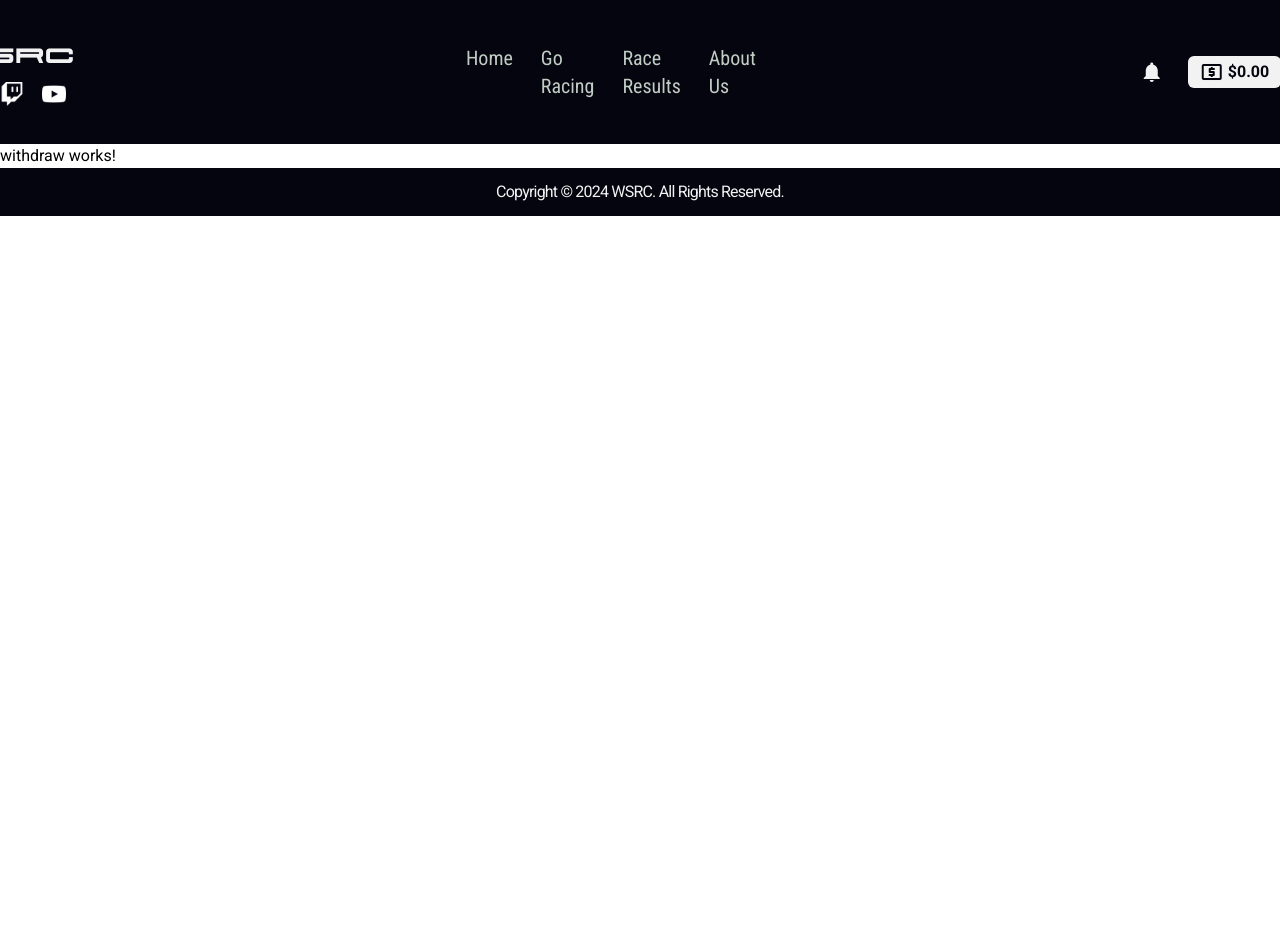
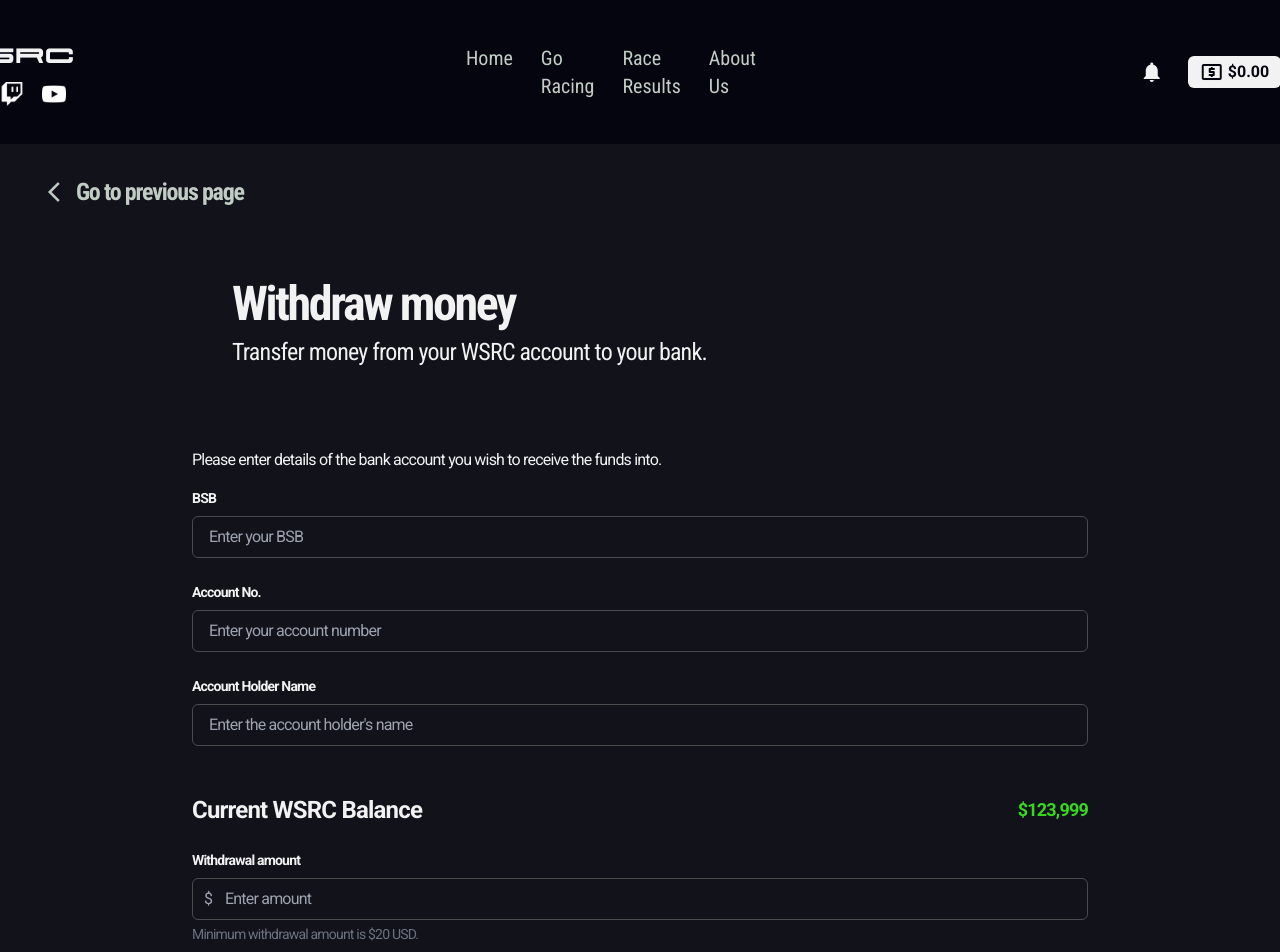
Before and after one commit to Caleb13360/wsrc, an Angular app in the folder wsrc-app/: page /withdraw in a window 1280 px wide. Shown: the top 952 px of the page. Before the commit the page ends 800 px from the top, so only its background shows below. Built offline with nearby package versions, Linux system fonts and the light colour scheme.

Commit message:
withdraw ui done

```diff
--- a/wsrc-app/src/app/withdraw/withdraw.component.html
+++ b/wsrc-app/src/app/withdraw/withdraw.component.html
@@ -1 +1,85 @@
-<p>withdraw works!</p>
+<div class="bg-cDarkBlue text-cWhite font-roboto tracking-tighter">
+    <div class="relative h-full ">
+        <button
+            class="flex items-center absolute top-8 left-12 text-cDarkGrey font-roboto-condensed font-bold tracking-tighter text-2xl  group hover:text-cWhite transition-all duration-200 ease-linear">
+            <mat-icon
+                class=" transition-transform duration-200 ease-linear group-hover:scale-110">arrow_back_ios</mat-icon>
+            <span class="ml-1 transition-transform duration-200 ease-linear group-hover:scale-110">Go to previous
+                page</span>
+        </button>
+        <div class="p-6 w-full ">
+            <!-- Header and Sub-header -->
+            <div class="flex justify-between items-center mt-28 mx-52">
+                <div>
+                    <h1 class="text-5xl mb-2 font-roboto-condensed tracking-tighter font-bold ">Withdraw money</h1>
+<h2 class="text-cWhite text-2xl mb-4 font-roboto-condensed tracking-tighterl">Transfer money from your WSRC account to your bank.</h2>
+                </div>
+
+            </div>
+        </div>
+        <div class="bg-cDarkBlue text-cWhite font-roboto tracking-tighter px-12 py-10">
+            <!-- Section Header -->
+            <div class="mx-auto max-w-4xl">
+                <h3 class="text-md mb-4">
+                    Please enter details of the bank account you wish to receive the funds into.
+                </h3>
+
+                <!-- Bank Account Form -->
+                <div class="space-y-6">
+                    <!-- BSB -->
+                    <div>
+                        <label for="bsb" class="block text-sm font-bold mb-2">BSB</label>
+                        <input id="bsb" type="text" placeholder="Enter your BSB"
+                            class="w-full px-4 py-2 rounded-md border border-cBorderGrey bg-cDarkBlue text-cWhite placeholder-gray-400 outline-none focus:ring-2 focus:ring-cBlue" />
+                    </div>
+
+                    <!-- Account Number -->
+                    <div>
+                        <label for="accountNumber" class="block text-sm font-bold mb-2">Account No.</label>
+                        <input id="accountNumber" type="text" placeholder="Enter your account number"
+                            class="w-full px-4 py-2 rounded-md  border border-cBorderGrey bg-cDarkBlue text-cWhite placeholder-gray-400 outline-none focus:ring-2 focus:ring-cBlue" />
+                    </div>
+
+                    <!-- Account Holder Name -->
+                    <div>
+                        <label for="accountHolderName" class="block text-sm font-bold mb-2">Account Holder Name</label>
+                        <input id="accountHolderName" type="text" placeholder="Enter the account holder's name"
+                            class="w-full px-4 py-2 rounded-md  border border-cBorderGrey bg-cDarkBlue text-cWhite placeholder-gray-400 outline-none focus:ring-2 focus:ring-cBlue" />
+                    </div>
+                </div>
+            </div>
+
+            <!-- Withdrawal Section -->
+            <div class="mt-12 mx-auto max-w-4xl">
+
+
+                <div class="space-y-6">
+                    <!-- Current Balance -->
+                    <div class="flex items-center justify-between">
+                        <label class="text-2xl font-bold">Current WSRC Balance</label>
+                        <span class="text-lg font-bold text-cGreen">$123,999</span>
+                    </div>
+
+                    <!-- Withdrawal Amount -->
+                    <div>
+                        <label for="withdrawalAmount" class="block text-sm font-bold mb-2">Withdrawal amount</label>
+                        <div class="relative">
+                            <span class="absolute inset-y-0 left-3 flex items-center text-gray-400">$</span>
+                            <input id="withdrawalAmount" type="text" placeholder="Enter amount"
+                                class="w-full pl-8 px-4 py-2 rounded-md border border-cBorderGrey bg-cDarkBlue text-cWhite placeholder-gray-400 outline-none focus:ring-2 focus:ring-cBlue" />
+                        </div>
+                        <p class="text-sm mt-1 text-gray-500">Minimum withdrawal amount is $20 USD.</p>
+                    </div>
+                </div>
+            </div>
+
+            <!-- Confirm Button -->
+            <div class="mt-8 mx-auto max-w-4xl">
+                <button
+                    class="w-full py-3 bg-cBlue text-cWhite font-bold text-lg rounded-md shadow-md hover:bg-cWhite hover:text-cBlack transition-colors duration-200">
+                    Confirm Withdrawal amount
+                </button>
+            </div>
+        </div>
+
+            </div>
--- a/wsrc-app/src/app/withdraw/withdraw.component.ts
+++ b/wsrc-app/src/app/withdraw/withdraw.component.ts
@@ -1,8 +1,9 @@
 import { Component } from '@angular/core';
+import { MatIconModule } from '@angular/material/icon';
 
 @Component({
   selector: 'app-withdraw',
-  imports: [],
+  imports: [MatIconModule],
   templateUrl: './withdraw.component.html',
   styleUrl: './withdraw.component.css'
 })
```
